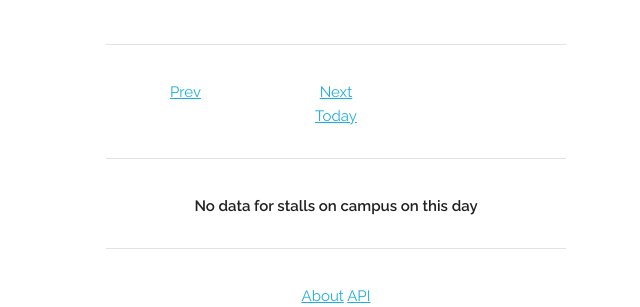
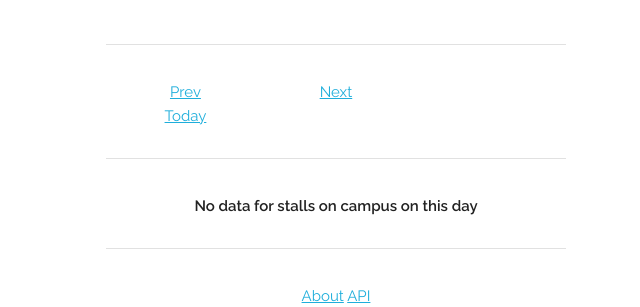
Before and after one commit to Mause/parkd, a Flask app: template templates/index.html in a window 1280 px wide. Shown: the part 155-462 px from the top of the page, without its empty margins (304-944 px from the left). Run offline with Flask 2, Linux system fonts and the light colour scheme; the template is opened without the code that fills it, so the values that code supplies are empty.

Commit message:
Realign Today link

```diff
--- a/templates/index.html
+++ b/templates/index.html
@@ -17,9 +17,11 @@
             <a href="{{ next_page }}">Next</a>
         </div>
     </div>
-    <div class="six columns offset-by-three">
+    <div class="six columns offset-by-three tight_nav">
         {% if not is_today %}
-            <a href="{{ url_for('index', date='today') }}">Today</a>
+            <div class="one-third column">
+                <a href="{{ url_for('index', date='today') }}">Today</a>
+            </div>
         {% endif %}
     </div>
 {% endblock %}
```
